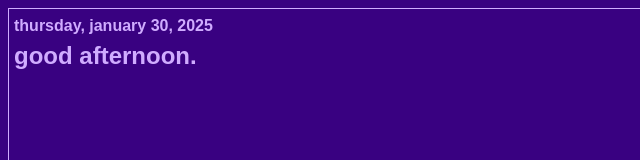
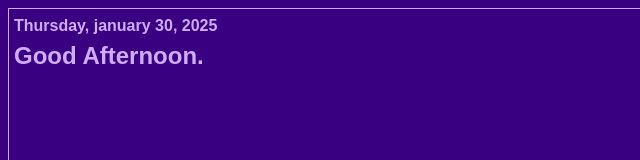
Before and after one commit to EllieVieira/date-notion, a plain HTML site: page index.html in a window 1280 px wide. Shown: the top 160 px of the page, 0-640 px from the left. Drawn offline with Linux system fonts and the light colour scheme.

Commit message:
Update index.html

```diff
--- a/index.html
+++ b/index.html
@@ -37,13 +37,13 @@
 
 <script>
     var weekday = new Array(7);
-    weekday[0] = "sunday";
-    weekday[1] = "monday";
-    weekday[2] = "tuesday";
-    weekday[3] = "wednesday";
-    weekday[4] = "thursday";
-    weekday[5] = "friday";
-    weekday[6] = "saturday";
+    weekday[0] = "Sunday";
+    weekday[1] = "Monday";
+    weekday[2] = "Tuesday";
+    weekday[3] = "Wednesday";
+    weekday[4] = "Thursday";
+    weekday[5] = "Friday";
+    weekday[6] = "Saturday";
 
     const monthNames = ["january", "february", "march", "april", "may", "june",
       "july", "august", "september", "october", "november", "december"
@@ -58,11 +58,11 @@
     var greet;
 
     if (hrs < 12)
-        greet = 'good morning.  ';
+        greet = 'Good Morning.  ';
     else if (hrs >= 12 && hrs <= 17)
-        greet = 'good afternoon. ';
+        greet = 'Good Afternoon. ';
     else if (hrs >= 17 && hrs <= 24)
-        greet = 'good evening.  ';
+        greet = 'Good Evening.  ';
 
     document.getElementById('lbl').innerHTML = `
         <div class="container">
```
